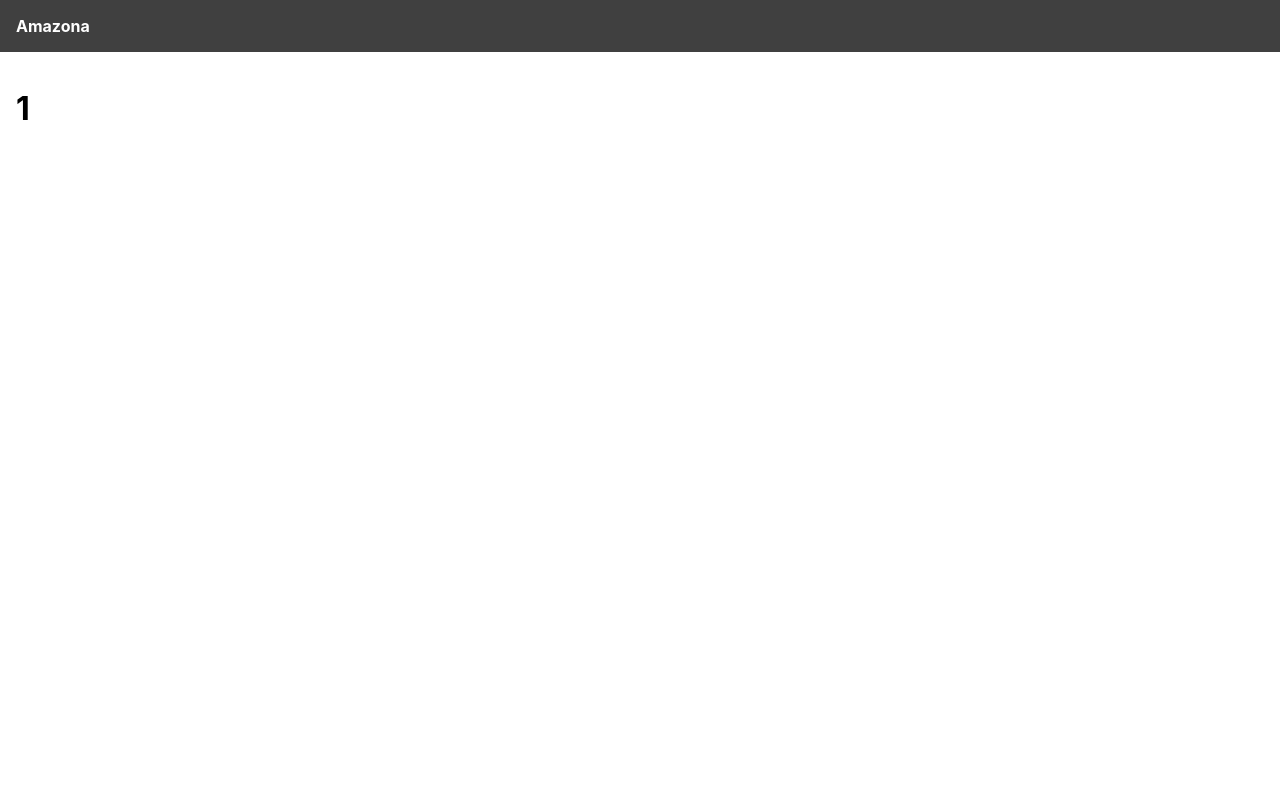
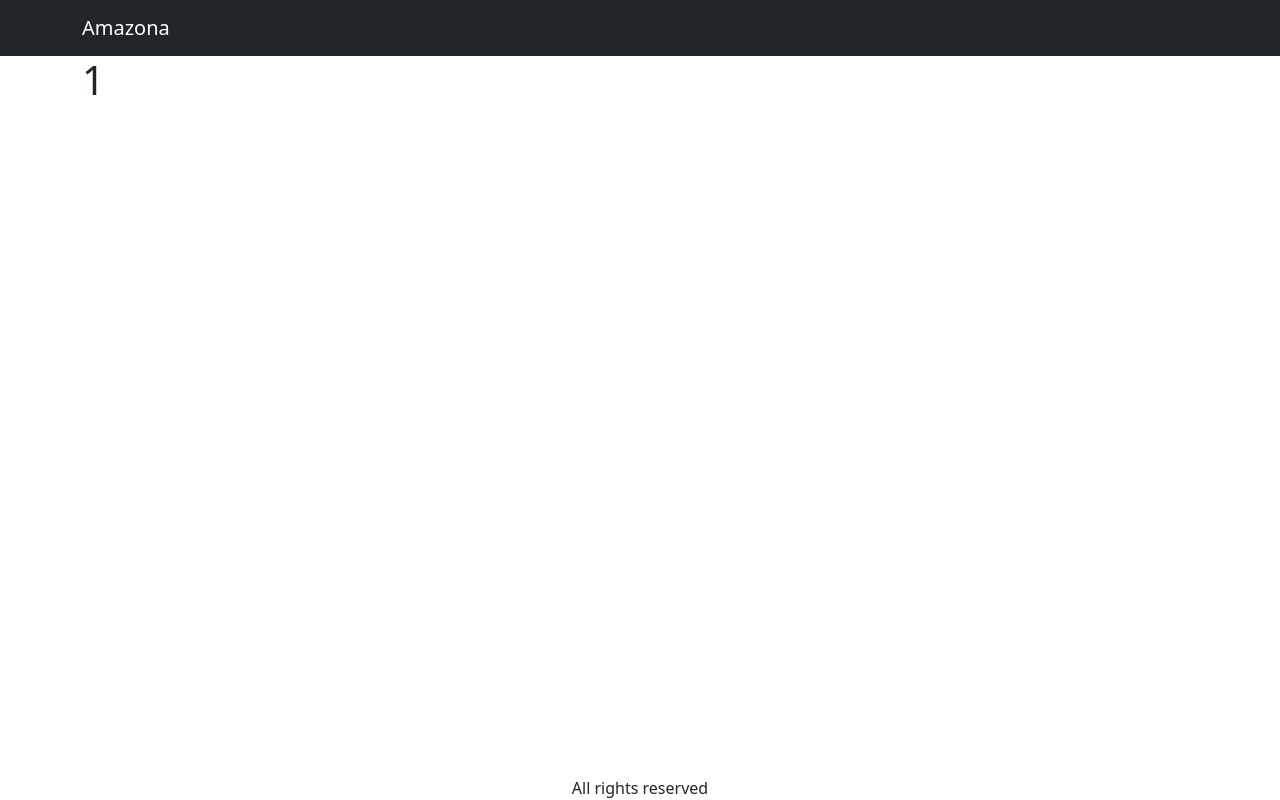
Before and after one commit to QFcode-star/Amazona, a React (Create React App) app in the folder frontend/: page /product/1 in a window 1280 px wide. Built offline with nearby package versions, Linux system fonts and the light colour scheme.

Commit message:
Install bootstrap and update App.js.

```diff
--- a/frontend/package.json
+++ b/frontend/package.json
@@ -8,10 +8,14 @@
     "@testing-library/react": "^13.4.0",
     "@testing-library/user-event": "^13.5.0",
     "axios": "^1.4.0",
+    "bootstrap": "^5.3.1",
     "react": "^18.2.0",
+    "react-bootstrap": "^2.8.0",
     "react-dom": "^18.2.0",
+    "react-router-bootstrap": "^0.26.2",
     "react-router-dom": "^6.15.0",
     "react-scripts": "5.0.1",
+    "use-reducer-logger": "^1.0.2",
     "web-vitals": "^2.1.4"
   },
   "scripts": {
--- a/frontend/src/App.js
+++ b/frontend/src/App.js
@@ -1,20 +1,34 @@
 import { BrowserRouter, Link, Route, Routes } from 'react-router-dom';
 import HomeScreen from './screens/HomeScreen';
 import ProductScreen from './screens/ProductScreen';
+import Navbar from 'react-bootstrap/Navbar';
+import Container from 'react-bootstrap/Container';
+import { LinkContainer } from 'react-router-bootstrap';
 
 function App() {
   return (
     <BrowserRouter>
-      <div>
+      <div className="d-flex flex-column site-container">
         <header>
-          <Link to="/">Amazona</Link>
+          <Navbar bg="dark" variant="dark">
+            <Container>
+              <LinkContainer to="/">
+                <Navbar.Brand>Amazona</Navbar.Brand>
+              </LinkContainer>
+            </Container>
+          </Navbar>
         </header>
         <main>
-          <Routes>
-            <Route path="/product/:slug" element={<ProductScreen />} />
-            <Route path="/" element={<HomeScreen />} />
-          </Routes>
+          <Container>
+            <Routes>
+              <Route path="/product/:slug" element={<ProductScreen />} />
+              <Route path="/" element={<HomeScreen />} />
+            </Routes>
+          </Container>
         </main>
+        <footer>
+          <div className="text-center">All rights reserved</div>
+        </footer>
       </div>
     </BrowserRouter>
   );
--- a/frontend/src/index.css
+++ b/frontend/src/index.css
@@ -6,18 +6,11 @@ body {
   -webkit-font-smoothing: antialiased;
   -moz-osx-font-smoothing: grayscale;
 }
-
-header {
-  background-color: #404040;
-  padding: 1rem;
-}
-header a {
-  color: #ffffff;
-  font-weight: bold;
-  text-decoration: none;
+.site-container {
+  min-height: 100vh;
 }
 main {
-  padding: 1rem;
+  flex: 1;
 }
 .products {
   display: flex;
--- a/frontend/src/index.js
+++ b/frontend/src/index.js
@@ -1,8 +1,9 @@
 import React from 'react';
-import ReactDOM from 'react-dom/client';
+import ReactDOM from 'react-dom';
 import './index.css';
 import App from './App';
 import reportWebVitals from './reportWebVitals';
+import 'bootstrap/dist/css/bootstrap.min.css';
 
 const root = ReactDOM.createRoot(document.getElementById('root'));
 root.render(
--- a/frontend/src/screens/HomeScreen.js
+++ b/frontend/src/screens/HomeScreen.js
@@ -1,14 +1,36 @@
-import { useEffect, useState } from 'react';
-//import data from '../data';
+import { useEffect, useReducer, useState } from 'react';
 import { Link } from 'react-router-dom';
 import axios from 'axios';
+import logger from 'use-reducer-logger';
+
+const reducer = (state, action) => {
+  switch (action.type) {
+    case 'FETCH_REQUEST':
+      return { ...state, loading: true };
+    case 'FETCH_SUCCESS':
+      return { ...state, products: action.payload, loading: false };
+    case 'FETCH_FAIL':
+      return { ...state, loading: false, error: action.payload };
+    default:
+      return state;
+  }
+};
 
 function HomeScreen() {
-  const [products, setProducts] = useState([]);
+  const [{ loading, error, products }, dispatch] = useReducer(logger(reducer), {
+    products: [],
+    loading: true,
+    error: '',
+  });
   useEffect(() => {
     const fetchData = async () => {
+      dispatch({ type: 'FETCH_REQUEST' });
+      try {
         const result = await axios.get('/api/products');
-      setProducts(result.data);
+        dispatch({ type: 'FETCH_SUCCESS', payload: result.data });
+      } catch (err) {
+        dispatch({ type: 'FETCH_FAIL', payload: err.message });
+      }
     };
     fetchData();
   }, []);
@@ -16,13 +38,18 @@ function HomeScreen() {
     <div>
       <h1>Featured Products</h1>
       <div className="products">
-        {products.map((product) => (
+        {loading ? (
+          <div>Loading...</div>
+        ) : error ? (
+          <div>{error}</div>
+        ) : (
+          products.map((product) => (
             <div className="product" key={product.slug}>
               <Link to={`/product/${product.slug}`}>
                 <img src={product.image} alt={product.name} />
               </Link>
               <div className="product-info">
-              <Link to={`/product/${product.slug}`}>
+                <Link to={`product/${product.slug}`}>
                   <p>{product.name}</p>
                 </Link>
                 <p>
@@ -31,7 +58,8 @@ function HomeScreen() {
                 <button>Add to cart</button>
               </div>
             </div>
-        ))}
+          ))
+        )}
       </div>
     </div>
   );
```
Also changed, not shown: 1 other file (tests, documents, lock files or other folders). Lines whose indentation alone changed are shown as unchanged.
